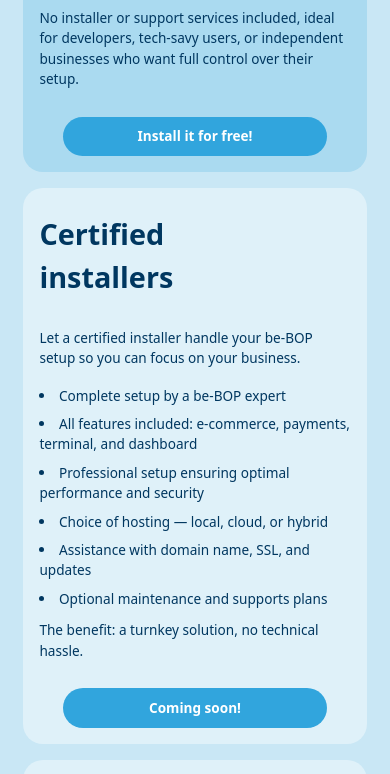
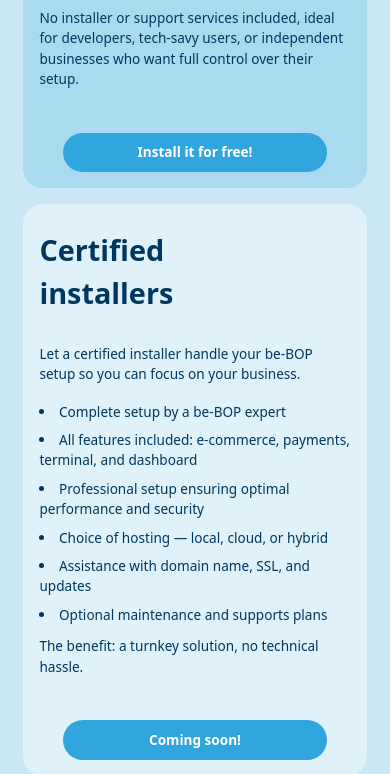
Before and after one commit to CypherJack/be-bop.io, a plain HTML site: page index.html in a window 390 px wide. Shown: the part 3312-4086 px from the top of the page. Drawn offline with Linux system fonts and the light colour scheme.

Commit message:
pricing cards btn margin-top added on mobile

```diff
--- a/index.html
+++ b/index.html
@@ -976,6 +976,10 @@ border-radius: 5px;
         padding-inline: clamp(2rem, 1.5vw, 4rem);
       }
 
+      .pricing div .btn{
+        margin-top: 16px;
+      }
+
       .patrons {
       gap: clamp(16px, 3vw, 24px);
     }
```
